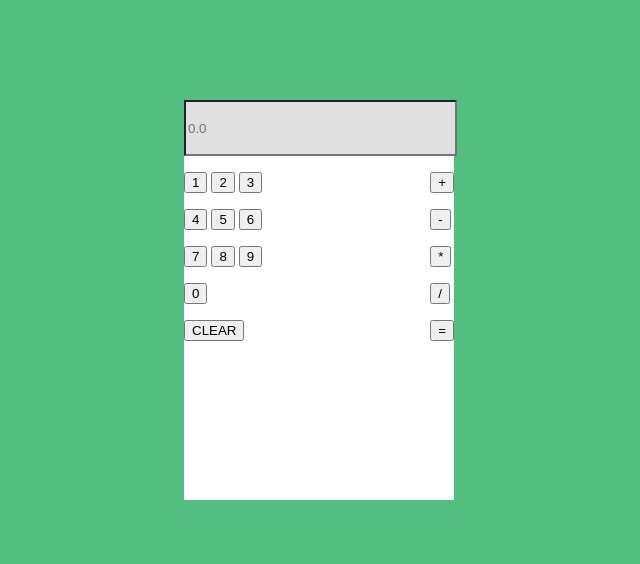
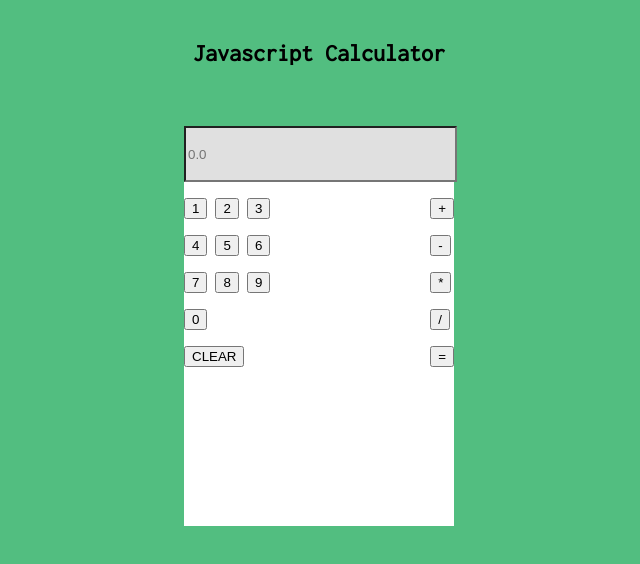
Before and after one commit to alichristensen/JS-Calculator, a plain HTML site: page index.html in a window 1280 px wide. Shown: the whole page, without its empty margins (321-961 px from the left). Drawn offline with Linux system fonts and the light colour scheme.

Commit message:
title and new font added

```diff
--- a/index.html
+++ b/index.html
@@ -3,8 +3,10 @@
 <head>
 	<title>JS Calculator</title>
 	<link rel="stylesheet" type="text/css" href="stylesheet.css">
+	<link href='https://fonts.googleapis.com/css?family=Inconsolata' rel='stylesheet' type='text/css'>
 </head>
 <body>
+	<h2>Javascript Calculator</h2>
 	<div class="container">
 		<input type="text" placeholder="0.0">
 		<div id="numbers">
--- a/stylesheet.css
+++ b/stylesheet.css
@@ -1,11 +1,17 @@
 body {
 	background: #52be80;
+	font-family: 'Inconsolata';
+}
+
+h2 {
+	text-align: center;
+	margin-top: 40px;
 }
 
 .container {
 	height: 400px;
 	width: 270px;
-	margin: 100px auto;
+	margin: 60px auto;
 	background: #ffffff;
 }
 
```
